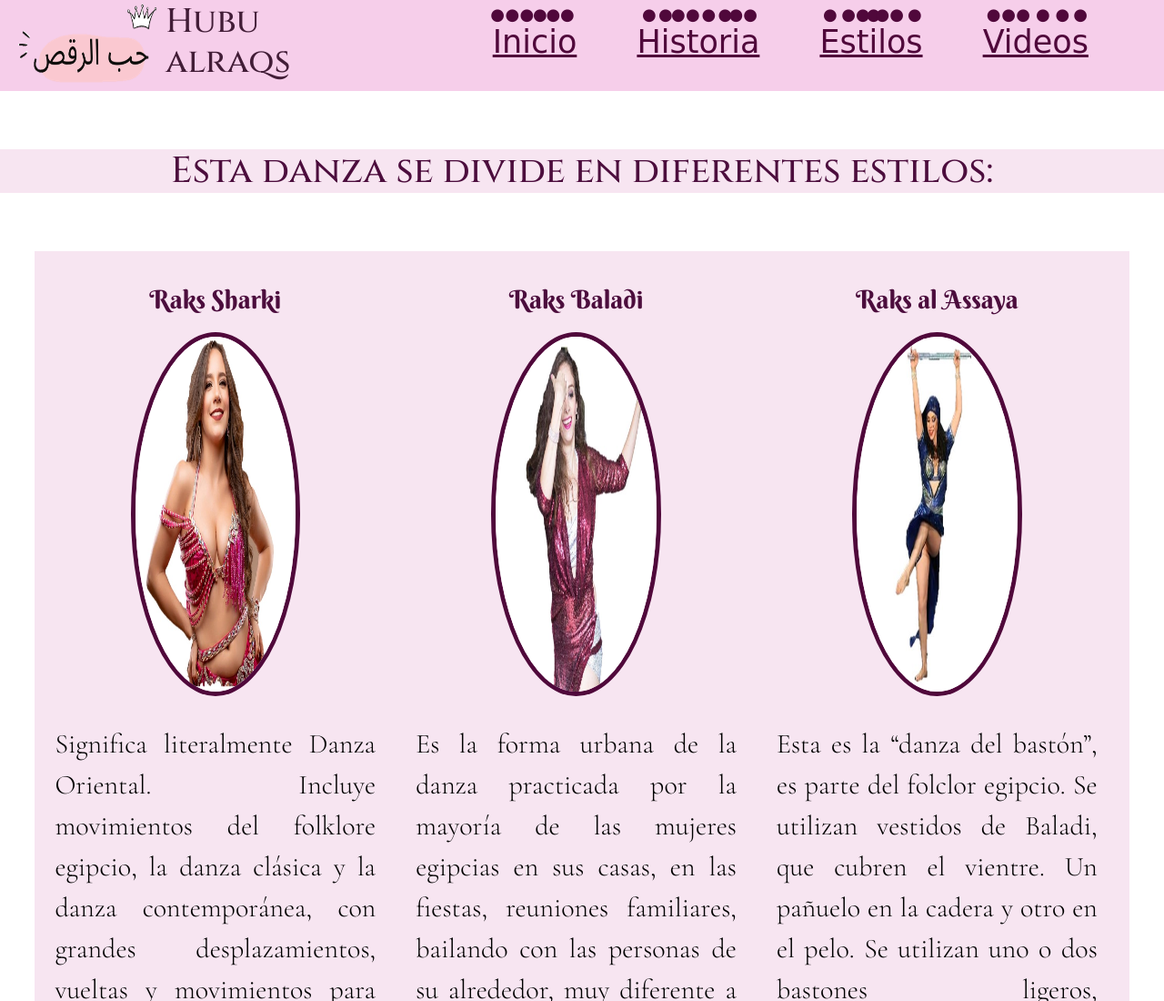
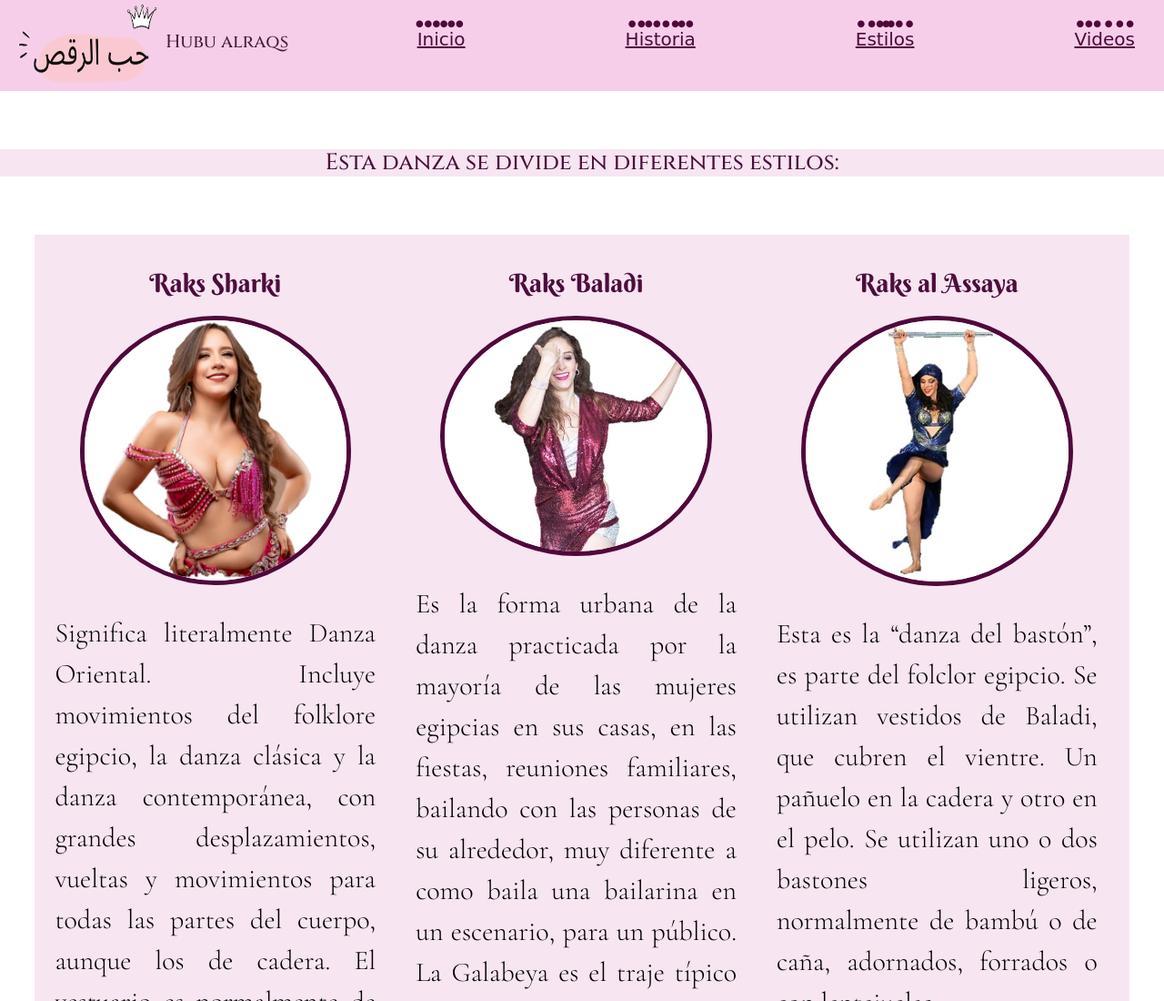
Before and after one commit to Jocelynrm04/Jocelynrm04.github.io, a plain HTML site: page estilosbell.html in a window 1280 px wide. Shown: the top 1100 px of the page at 91% size. Drawn offline with nearby package versions, Linux system fonts and the light colour scheme; a web font is replaced by a local one.

Commit message:
Add files via upload

```diff
--- a/Belly.css
+++ b/Belly.css
@@ -5,12 +5,11 @@
 
 header{
     background-color: #f6ceea;
-    width: 100%;
 }
 
 .hubualraqs{
     display: flex;
-    font-size: 37px;
+    font-size: 20px;
     color: rgb(66, 29, 55);
     font-family: 'Cinzel', serif;
     align-items: center;
@@ -18,18 +17,16 @@ header{
 
 header ul{
     display: flex;
-    font-size: 35px;
+    font-size: 20px;
     font-family: 'Sniglet', cursive;
     align-items: center;
-    justify-content:space-evenly;
+    justify-content:space-between;
     text-emphasis: circle;
     text-decoration-color: #50083b;
     margin: 5px;
+    padding: 15px;
 }
 
-ul{
-    list-style: none;
-}
 
 .logohubu{
     display: flex;
@@ -60,7 +57,7 @@ h5{
     flex-direction: column;
     background-color: #f7e5f1;
     text-align: center;
-    font-size: 40px;
+    font-size: 25px;
     color: rgb(76, 13, 61);
     font-family:'Cinzel', serif;
     margin: 5% 0 5% 0;
@@ -132,8 +129,8 @@ p{
 }
 
 .raks img{
-    width: 50%;
-    height: 400px;
+    width: 80%;
+    height: 100%;
     border-radius: 50%;
 }
 
```
